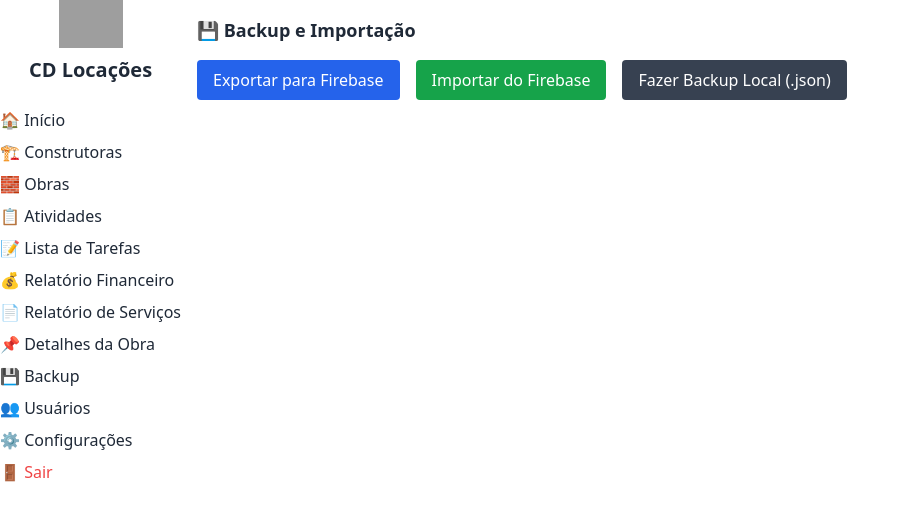
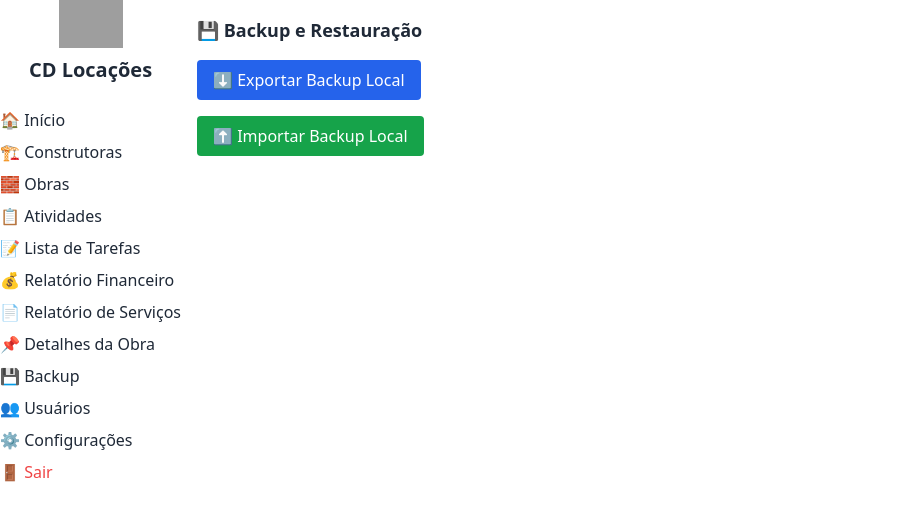
Before and after one commit to CarlosBraga123/CD-Locacoes-1.2, a React (Vite) app: page / in a window 1280 px wide. Both pictures are taken after a click on the button "💾 Backup". Shown: the top 520 px of the page, without its empty margins (0-909 px from the left). Built offline with nearby package versions, Linux system fonts and the light colour scheme; grey boxes are pictures that could not be loaded.

Commit message:
Update BackupImportacao.jsx

```diff
--- a/src/components/BackupImportacao.jsx
+++ b/src/components/BackupImportacao.jsx
@@ -1,92 +1,102 @@
-import { useState } from "react";
-import { db } from "../firebase";
-import { collection, setDoc, getDocs, doc } from "firebase/firestore";
+import { useRef, useState, useEffect } from "react";
 
 export default function BackupImportacao() {
-  const [status, setStatus] = useState("");
+  const inputRef = useRef();
+  const [ultimaAcao, setUltimaAcao] = useState("");
 
-  const colecoes = [
-    "usuarios",
-    "construtoras",
-    "obras",
-    "atividades",
-    "tarefas",
-    "pecasBalancinho",
-    "pecasAncoragem",
-  ];
+  useEffect(() => {
+    const ultima = localStorage.getItem("ultimoBackup");
+    if (ultima) setUltimaAcao(ultima);
+  }, []);
 
-  const exportar = async () => {
-    setStatus("Exportando dados para o Firebase...");
-    try {
-      for (const colecao of colecoes) {
-        const dados = JSON.parse(localStorage.getItem(colecao) || "[]");
-        await setDoc(doc(db, "backup", colecao), { dados });
-      }
-      setStatus("✅ Exportação concluída com sucesso.");
-    } catch (erro) {
-      setStatus("❌ Erro ao exportar: " + erro.message);
-    }
+  const salvarUltimaAcao = (tipo) => {
+    const agora = new Date().toLocaleString();
+    const texto = `${tipo} em ${agora}`;
+    localStorage.setItem("ultimoBackup", texto);
+    setUltimaAcao(texto);
   };
 
-  const importar = async () => {
-    setStatus("Importando dados do Firebase...");
-    try {
-      for (const colecao of colecoes) {
-        const snap = await getDocs(collection(db, "backup"));
-        const docData = snap.docs.find((d) => d.id === colecao);
-        if (docData) {
-          localStorage.setItem(colecao, JSON.stringify(docData.data().dados));
-        }
-      }
-      setStatus("✅ Importação concluída com sucesso.");
-    } catch (erro) {
-      setStatus("❌ Erro ao importar: " + erro.message);
-    }
+  const exportarBackup = () => {
+    const dados = {
+      atividades: JSON.parse(localStorage.getItem("atividades") || "[]"),
+      construtoras: JSON.parse(localStorage.getItem("construtoras") || "[]"),
+      obras: JSON.parse(localStorage.getItem("obras") || "[]"),
+      pecasBalancinho: JSON.parse(localStorage.getItem("pecasBalancinho") || "{}"),
+      pecasAncoragem: JSON.parse(localStorage.getItem("pecasAncoragem") || "{}"),
+      tarefas: JSON.parse(localStorage.getItem("tarefas") || "[]"),
+      usuarios: JSON.parse(localStorage.getItem("usuarios") || "[]")
+    };
+
+    const blob = new Blob([JSON.stringify(dados, null, 2)], {
+      type: "application/json"
+    });
+
+    const link = document.createElement("a");
+    link.href = URL.createObjectURL(blob);
+    link.download = `backup-cd-locacoes-${Date.now()}.json`;
+    link.click();
+
+    salvarUltimaAcao("Backup exportado");
   };
 
-  const fazerBackupLocal = () => {
-    const backup = {};
-    for (const colecao of colecoes) {
-      backup[colecao] = JSON.parse(localStorage.getItem(colecao) || "[]");
-    }
-    const blob = new Blob([JSON.stringify(backup, null, 2)], { type: "application/json" });
-    const url = URL.createObjectURL(blob);
-    const a = document.createElement("a");
-    const hoje = new Date().toISOString().split("T")[0];
-    a.href = url;
-    a.download = `cd-locacoes-backup-${hoje}.json`;
-    a.click();
-    URL.revokeObjectURL(url);
+  const importarBackup = (event) => {
+    const file = event.target.files[0];
+    if (!file) return;
+
+    const reader = new FileReader();
+    reader.onload = (e) => {
+      try {
+        const conteudo = JSON.parse(e.target.result);
+        if (conteudo.atividades) localStorage.setItem("atividades", JSON.stringify(conteudo.atividades));
+        if (conteudo.construtoras) localStorage.setItem("construtoras", JSON.stringify(conteudo.construtoras));
+        if (conteudo.obras) localStorage.setItem("obras", JSON.stringify(conteudo.obras));
+        if (conteudo.pecasBalancinho) localStorage.setItem("pecasBalancinho", JSON.stringify(conteudo.pecasBalancinho));
+        if (conteudo.pecasAncoragem) localStorage.setItem("pecasAncoragem", JSON.stringify(conteudo.pecasAncoragem));
+        if (conteudo.tarefas) localStorage.setItem("tarefas", JSON.stringify(conteudo.tarefas));
+        if (conteudo.usuarios) localStorage.setItem("usuarios", JSON.stringify(conteudo.usuarios));
+
+        alert("✅ Backup importado com sucesso!");
+        salvarUltimaAcao("Backup importado");
+      } catch (err) {
+        alert("❌ Erro ao importar backup. Verifique o arquivo.");
+      }
+    };
+
+    reader.readAsText(file);
   };
 
   return (
     <div className="p-4 space-y-4">
-      <h2 className="text-lg font-bold">💾 Backup e Importação</h2>
+      <h2 className="text-lg font-bold">💾 Backup e Restauração</h2>
 
-      <div className="flex flex-col sm:flex-row gap-4">
+      {ultimaAcao && (
+        <p className="text-sm text-gray-600 border p-2 rounded bg-gray-50">
+          🕒 Última ação: {ultimaAcao}
+        </p>
+      )}
+
+      <button
+        onClick={exportarBackup}
+        className="bg-blue-600 text-white px-4 py-2 rounded"
+      >
+        ⬇️ Exportar Backup Local
+      </button>
+
+      <div>
+        <input
+          ref={inputRef}
+          type="file"
+          accept=".json"
+          className="hidden"
+          onChange={importarBackup}
+        />
         <button
-          onClick={exportar}
-          className="bg-blue-600 text-white px-4 py-2 rounded"
-        >
-          Exportar para Firebase
-        </button>
-
-        <button
-          onClick={importar}
+          onClick={() => inputRef.current.click()}
           className="bg-green-600 text-white px-4 py-2 rounded"
         >
-          Importar do Firebase
-        </button>
-
-        <button
-          onClick={fazerBackupLocal}
-          className="bg-gray-700 text-white px-4 py-2 rounded"
-        >
-          Fazer Backup Local (.json)
+          ⬆️ Importar Backup Local
         </button>
       </div>
-
-      {status && <p className="text-sm text-gray-700 mt-2">{status}</p>}
     </div>
   );
 }
```
